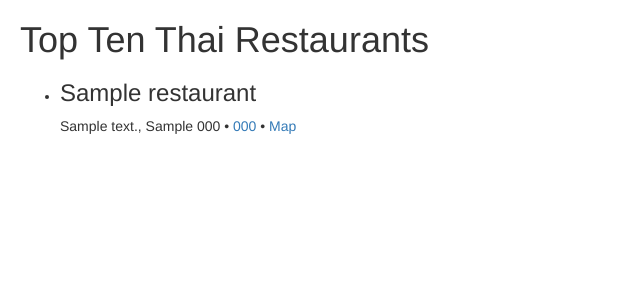
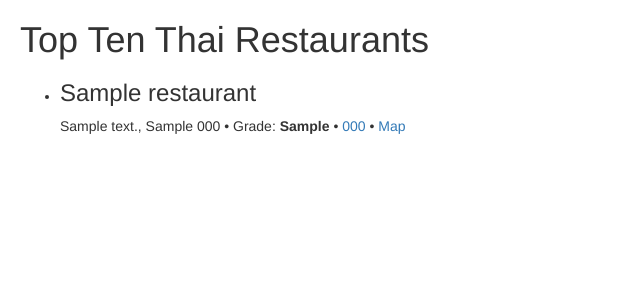
Before and after one commit to syntactical/restaurants, a Flask app: page / in a window 1280 px wide. Shown: the top 300 px of the page, without its empty margins (0-640 px from the left). Run offline with Flask 2, Linux system fonts and the light colour scheme; tables that the repository leaves empty hold one stand-in row (values such as "Sample post"); some libraries are stand-ins or nearby versions.

Commit message:
add grade to restaurants

```diff
--- a/templates/restaurants.html
+++ b/templates/restaurants.html
@@ -7,7 +7,7 @@
   {% block body %}
     <ul class=restaurants>
     {% for restaurant in restaurants %}
-      <li><h3>{{ restaurant.name }}</h3>{{ restaurant.address }}, {{ restaurant.city }} {{ restaurant.zip_code }} • <a href="tel:{{restaurant.phone}}">{{ restaurant.phone }}</a> • <a href="http://maps.google.com/?q={{ restaurant.address }}, {{ restaurant.city }} {{ restaurant.zip_code }}" rel="noopener noreferrer" target="_blank">Map</a>
+      <li><h3>{{ restaurant.name }}</h3>{{ restaurant.address }}, {{ restaurant.city }} {{ restaurant.zip_code }} • Grade: <b>{{ restaurant.grade }}</b> • <a href="tel:{{restaurant.phone}}">{{ restaurant.phone }}</a> • <a href="http://maps.google.com/?q={{ restaurant.address }}, {{ restaurant.city }} {{ restaurant.zip_code }}" rel="noopener noreferrer" target="_blank">Map</a>
     {% endfor %}
     </ul>
 
```
